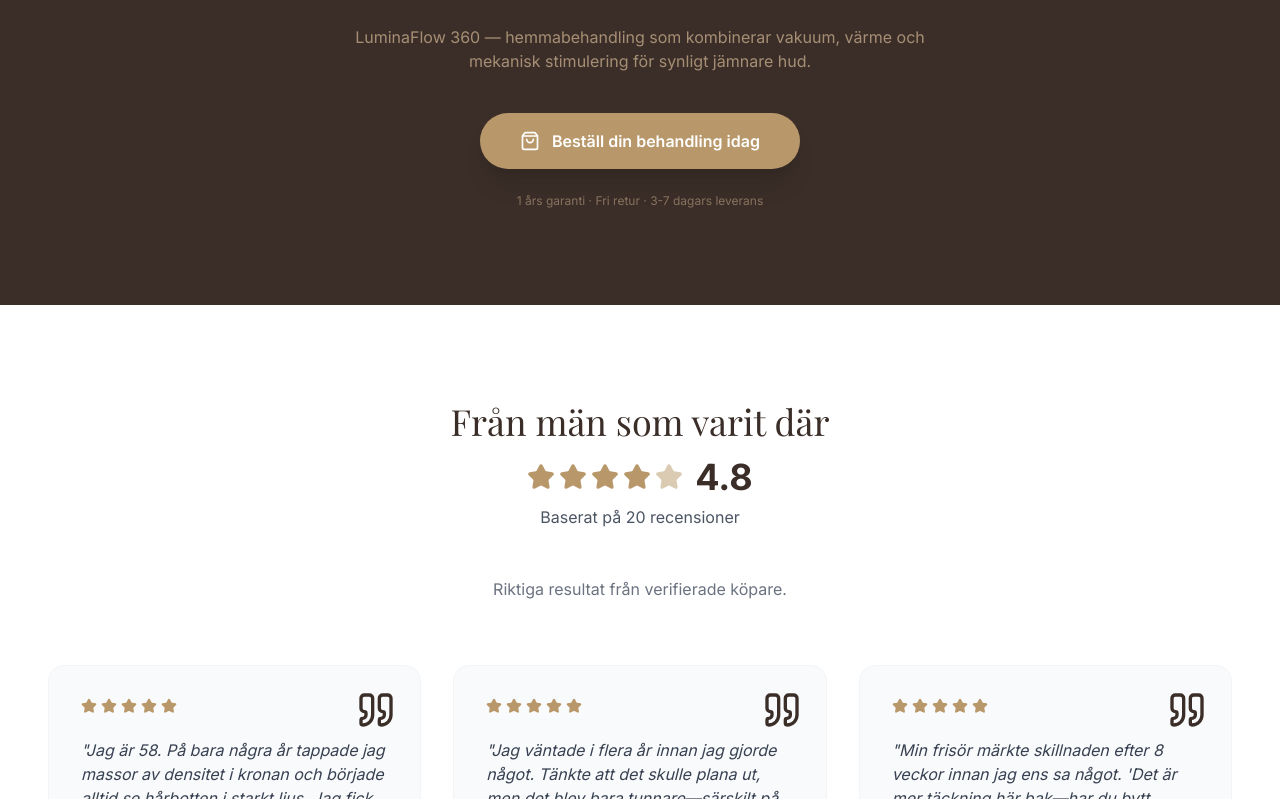
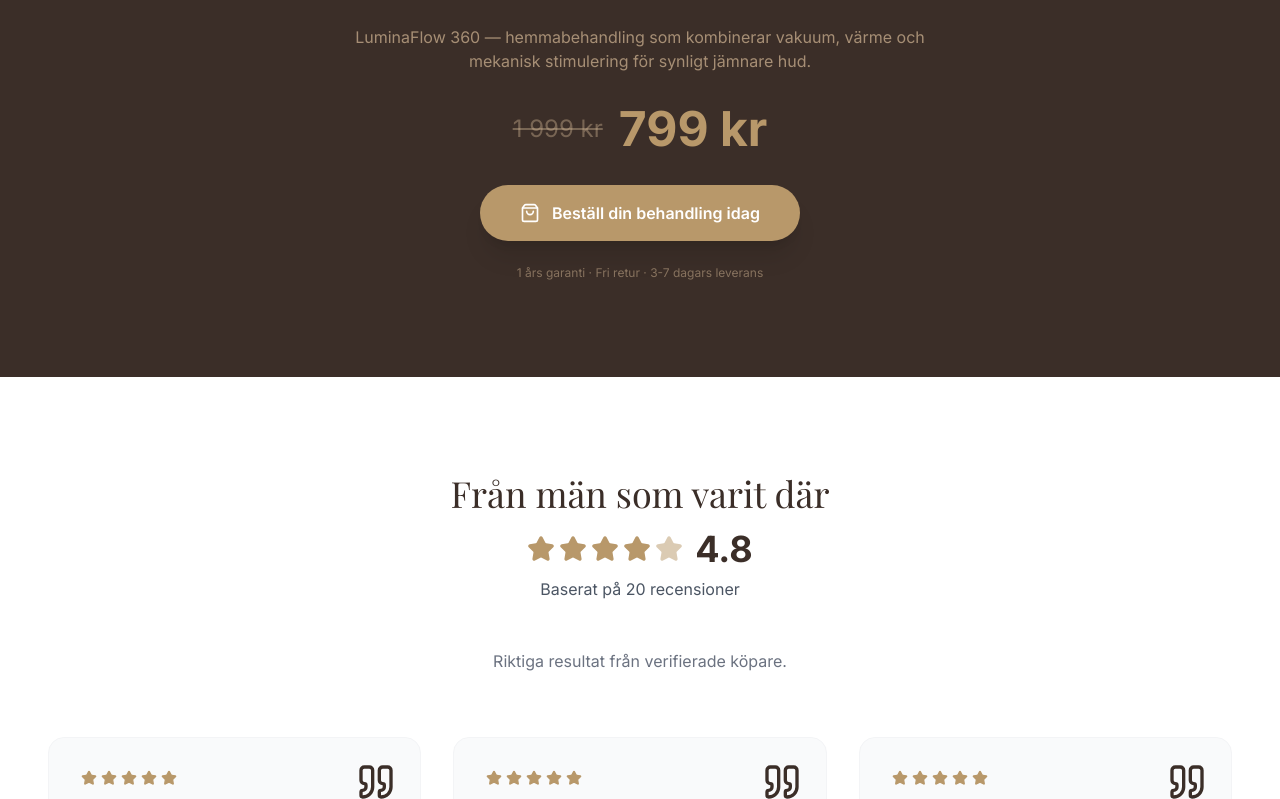
Before and after one commit to mangaz900/luminaflow, a React (Vite) app: page /p2 in a window 1280 px wide. Shown: the part 11201-12000 px from the top of the page. Built offline with nearby package versions, Linux system fonts and the light colour scheme; no server answers; a web font is replaced by a local one.

Commit message:
Update price: originalPrice 1999kr, SPARA 1000 KR

```diff
--- a/components/FinalCTA.tsx
+++ b/components/FinalCTA.tsx
@@ -3,7 +3,7 @@ import { useCart } from '../contexts/CartContext';
 import { ShoppingBag, Truck, RotateCcw, Star } from 'lucide-react';
 
 const packages = [
-    { id: 1, quantity: 1, title: "LuminaFlow 360", subtitle: "1 st Strukturell Cellulitbehandling", price: 999, originalPrice: 1499, discountLabel: "SPARA 500 KR", tag: "BEGRÄNSAT ERBJUDANDE" },
+    { id: 1, quantity: 1, title: "LuminaFlow 360", subtitle: "1 st Strukturell Cellulitbehandling", price: 999, originalPrice: 1999, discountLabel: "SPARA 1000 KR", tag: "BEGRÄNSAT ERBJUDANDE" },
 ];
 
 const FinalCTA: React.FC = () => {
--- a/components/Hero.tsx
+++ b/components/Hero.tsx
@@ -19,7 +19,7 @@ const Hero: React.FC = () => {
   ];
 
   const packages = [
-    { id: 1, quantity: 1, title: "LuminaFlow 360", subtitle: "1 st Strukturell Cellulitbehandling", price: 999, originalPrice: 1499, discountLabel: "SPARA 500 KR", tag: "BEGRÄNSAT ERBJUDANDE" },
+    { id: 1, quantity: 1, title: "LuminaFlow 360", subtitle: "1 st Strukturell Cellulitbehandling", price: 999, originalPrice: 1999, discountLabel: "SPARA 1000 KR", tag: "BEGRÄNSAT ERBJUDANDE" },
   ];
 
   const nextImage = () => setCurrentImageIndex(p => (p === productImages.length - 1 ? 0 : p + 1));
--- a/components/Pricing.tsx
+++ b/components/Pricing.tsx
@@ -14,9 +14,14 @@ const Pricing: React.FC = () => {
           med strukturen — <em className="not-italic text-[#B8986A]">inte dölja den.</em>
         </h2>
 
-        <p className="text-[#D4B896]/70 text-base mb-10 max-w-xl mx-auto">
+        <p className="text-[#D4B896]/70 text-base mb-8 max-w-xl mx-auto">
           LuminaFlow 360 — hemmabehandling som kombinerar vakuum, värme och mekanisk stimulering för synligt jämnare hud.
         </p>
+
+        <div className="flex items-center justify-center gap-4 mb-8">
+          <span className="text-[#D4B896]/40 text-2xl line-through">1 999 kr</span>
+          <span className="text-[#B8986A] text-5xl font-bold">799 kr</span>
+        </div>
 
         <button
           onClick={() => addToCart({ id: 1, quantity: 1, title: "LuminaFlow 360", subtitle: "Startpaket", price: 799 } as any)}
```
